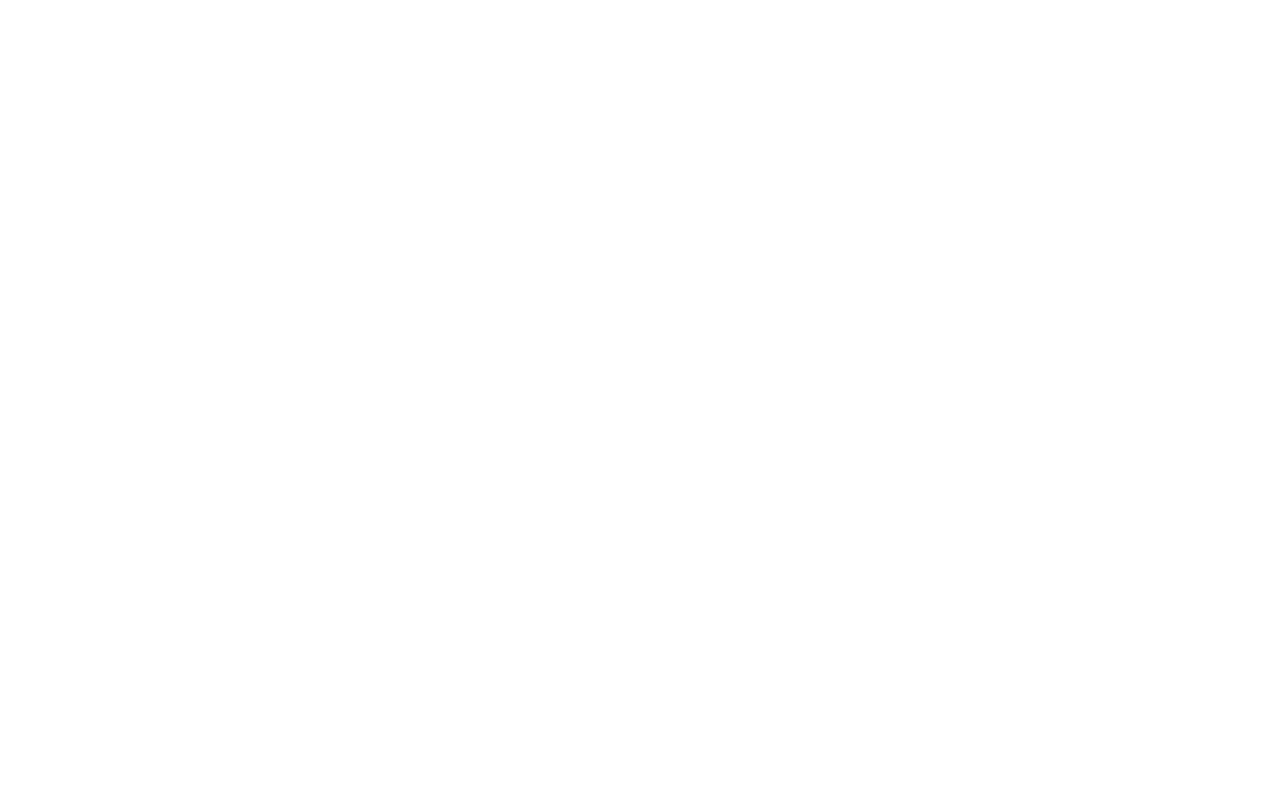
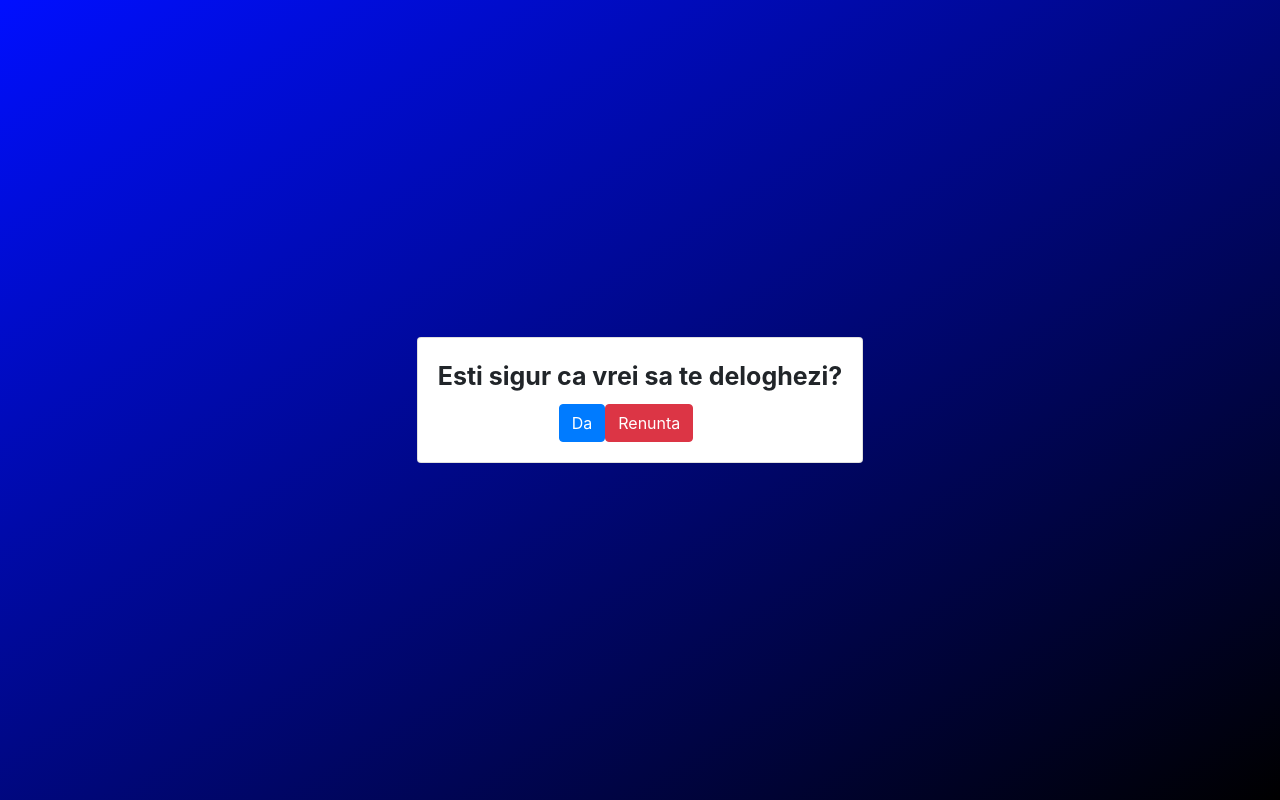
Before and after one commit to vlad-stefan-iacob/CampusBooking, a React (Create React App) app in the folder frontend/: page /logout in a window 1280 px wide. Before the commit this address had no page. Built offline with nearby package versions, Linux system fonts and the light colour scheme.

Commit message:
frontend logout feature

```diff
--- a/frontend/src/App.css
+++ b/frontend/src/App.css
@@ -54,3 +54,8 @@
     color: red;
     margin-top: 10px;
 }
+
+.card-body{
+    justify-content: center;
+    align-content: center;
+}
--- a/frontend/src/App.js
+++ b/frontend/src/App.js
@@ -4,6 +4,7 @@
 import Home from "./components/Home";
 import RegisterForm from "./components/RegisterForm";
 import {AuthProvider} from "./components/AuthContext";
+import Logout from "./components/Logout";
 
 function App() {
     return (
@@ -13,6 +14,7 @@
                 <Route path="/login" element={<LoginForm/>}/>
                 <Route path="/home" element={<Home/>}/>
                 <Route path="/register" element={<RegisterForm/>}/>
+                <Route path="/logout" element={<Logout/>}/>
             </Routes>
         </AuthProvider>
 
--- /dev/null
+++ b/frontend/src/components/Logout.js
@@ -0,0 +1,63 @@
+import {useNavigate} from 'react-router-dom';
+import {setAuthHeader, getAuthToken} from '../helpers/axios_helper';
+import 'bootstrap/dist/css/bootstrap.min.css';
+import React from "react";
+
+const Logout = () => {
+    const navigate = useNavigate();
+
+    const handleLogout = async () => {
+        try {
+            // Get the authentication token
+            const token = getAuthToken();
+
+            // Call the backend endpoint to log the user out
+            const response = await fetch('http://localhost:8080/api/v1/auth/logout', {
+                method: 'POST',
+                headers: {
+                    'Content-Type': 'application/json',
+                    'Authorization': `Bearer ${token}`,
+                },
+            });
+
+            if (response.ok) {
+                // Clear the authentication token
+                setAuthHeader(null);
+                // Redirect to the login page or any other desired location
+                navigate('/login');
+            } else {
+                // Handle error case, e.g., unable to log out
+                console.error('Failed to log out');
+            }
+        } catch (error) {
+            // Handle network or other errors
+            console.error('An error occurred', error);
+        }
+    };
+
+    const handleCancel = () => {
+        navigate(-1);
+    };
+
+    return (
+        <div className="background-login">
+            <div className="card">
+                <div className="card-body">
+                    <label className="text-black" style={{fontWeight: "bold", fontSize:"25px"}} htmlFor="logout-message">
+                        Esti sigur ca vrei sa te deloghezi?
+                    </label>
+                    <div className="button-container">
+                        <button type="button" className="btn btn-primary" onClick={handleLogout}>
+                            Da
+                        </button>
+                        <button type="button" className="btn btn-danger" onClick={handleCancel}>
+                            Renunta
+                        </button>
+                    </div>
+                </div>
+            </div>
+        </div>
+    );
+};
+
+export default Logout;
--- a/frontend/src/components/Navbar.js
+++ b/frontend/src/components/Navbar.js
@@ -1,7 +1,5 @@
-// Update your Navbar component
-
 import React, { useState } from "react";
-import "./Navbar.css";
+import "../style/Navbar.css";
 import { Link } from "react-router-dom";
 
 export const Navbar = () => {
```
Also changed, not shown: frontend/src/style/Navbar.css (renamed from frontend/src/components/Navbar.css).
